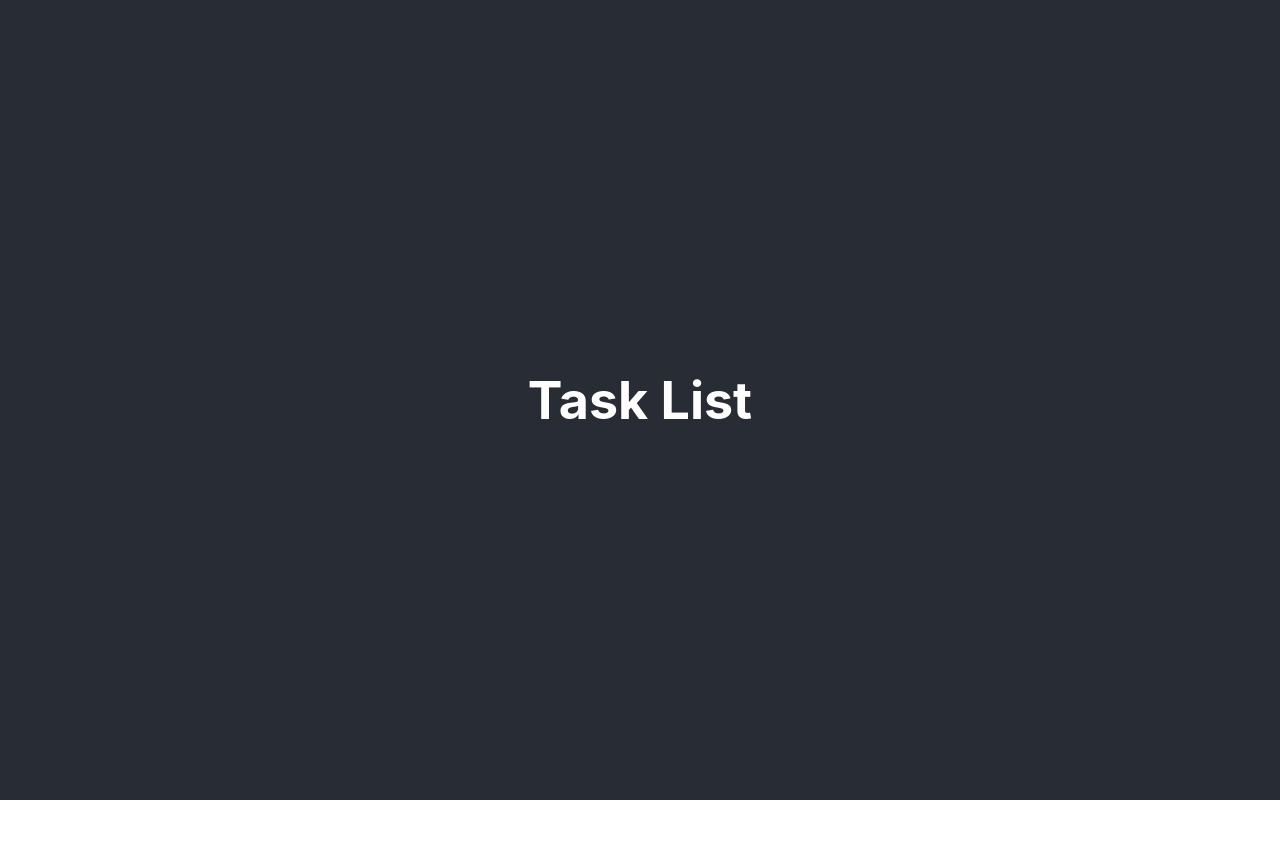
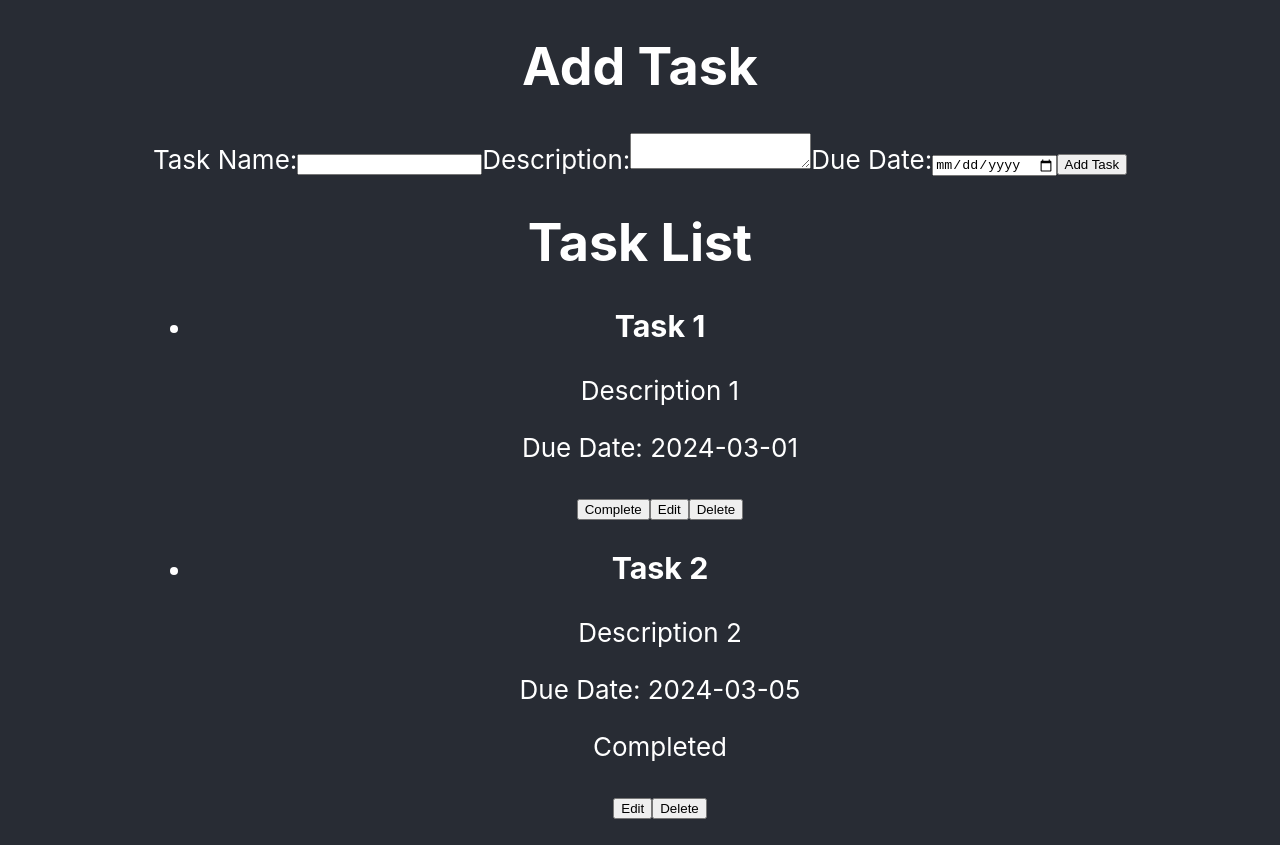
Before and after one commit to ceeygithub/task-manager, a React (Create React App) app: page / in a window 1280 px wide. Before the commit the page ends 800 px from the top, so only its background shows below. Built offline with nearby package versions, Linux system fonts and the light colour scheme.

Commit message:
second commit

```diff
--- a/src/App.css
+++ b/src/App.css
@@ -1,38 +1,12 @@
+
 .App {
-  text-align: center;
-}
-
-/* .App-logo {
-  height: 40vmin;
-  pointer-events: none;
-} */
-
-@media (prefers-reduced-motion: no-preference) {
-  .App-logo {
-    animation: App-logo-spin infinite 20s linear;
-  }
-}
-
-.App-header {
   background-color: #282c34;
   min-height: 100vh;
   display: flex;
+    text-align: center;
   flex-direction: column;
   align-items: center;
   justify-content: center;
   font-size: calc(10px + 2vmin);
   color: white;
 }
-
-.App-link {
-  color: #61dafb;
-}
-
-@keyframes App-logo-spin {
-  from {
-    transform: rotate(0deg);
-  }
-  to {
-    transform: rotate(360deg);
-  }
-}
--- a/src/App.js
+++ b/src/App.js
@@ -5,9 +5,9 @@ import TaskManagerApp from './components/TaskManagerApp/TaskManagerApp';
 function App() {
   return (
     <div className="App">
-      <header className="App-header">
+
     <TaskManagerApp/>
-      </header>
+
     </div>
   );
 }
--- a/src/components/AddTaskForm/AddTaskForm.jsx
+++ b/src/components/AddTaskForm/AddTaskForm.jsx
@@ -1,6 +1,7 @@
 import React from 'react';
 import { useFormik } from 'formik';
 import * as Yup from 'yup';
+import  './AddTaskForm'
 // import { useHistory } from 'react-router-dom';
 import { useNavigate } from 'react-router-dom';
 
@@ -28,9 +29,9 @@ const AddTaskForm = ({ onAdd }) => {
   });
 
   return (
-    <div>
+    <div className='AddTaskForm '>
       <h1>Add Task</h1>
-      <form onSubmit={formik.handleSubmit}>
+      <form onSubmit={formik.handleSubmit} >
         <label>
           Task Name:
           <input
@@ -43,7 +44,7 @@ const AddTaskForm = ({ onAdd }) => {
         </label>
         {formik.touched.name && formik.errors.name && <div>{formik.errors.name}</div>}
 
-        <label>
+        <label >
           Description:
           <textarea
             name="description"
--- /dev/null
+++ b/src/components/AddTaskForm/Addtaskform.css
@@ -0,0 +1,68 @@
+
+
+/* General Form Styles */
+.AddTaskForm {
+    max-width: 400px;
+    margin: 0 auto;
+    padding: 20px;
+    background-color: #fff;
+    box-shadow: 0 0 10px rgba(0, 0, 0, 0.1);
+    border-radius: 8px;
+}
+
+.AddTaskForm h1 {
+    font-size: 24px;
+    margin-bottom: 20px;
+}
+
+.AddTaskForm form {
+    display: flex;
+    flex-direction: column;
+}
+
+.AddTaskForm label {
+    margin-bottom: 8px;
+}
+
+.AddTaskForm input,
+.AddTaskForm textarea,
+.AddTaskForm select {
+    width: 100%;
+    padding: 10px;
+    margin-bottom: 15px;
+    border: 1px solid #ccc;
+    border-radius: 4px;
+    box-sizing: border-box;
+}
+
+.AddTaskForm textarea {
+    resize: vertical;
+}
+
+.AddTaskForm button {
+    padding: 10px 15px;
+    background-color: #2ecc71;
+    color: #fff;
+    border: none;
+    border-radius: 4px;
+    cursor: pointer;
+    transition: background-color 0.3s;
+}
+
+.AddTaskForm button:hover {
+    background-color: #27ae60;
+}
+
+/* Error Message Styles */
+.AddTaskForm .error-message {
+    color: #e74c3c;
+    margin-top: 5px;
+    font-size: 14px;
+}
+
+/* Media Query for Small Screens */
+@media only screen and (max-width: 600px) {
+    .AddTaskForm {
+        max-width: 100%;
+    }
+}
--- a/src/components/TaskList/TaskList.jsx
+++ b/src/components/TaskList/TaskList.jsx
@@ -1,5 +1,5 @@
 import React from 'react';
-import TaskItem from '../TaskItem/TaskItem';
+import TaskItem from '../TaskItem/TaskItem'
 
 const TaskList = ({ tasks, onEdit, onDelete, onComplete }) => {
   return (
--- a/src/components/TaskManagerApp/TaskManagerApp.jsx
+++ b/src/components/TaskManagerApp/TaskManagerApp.jsx
@@ -5,7 +5,13 @@ import AddTaskForm from '../AddTaskForm/AddTaskForm';
 import EditTaskForm from '../EditTaskForm/EditTaskForm';
 
 const TaskManagerApp = () => {
-  const [tasks, setTasks] = useState([]);
+      // Initialize tasks state with sample data
+  const [tasks, setTasks] = useState([
+    { id: 1, name: 'Task 1', description: 'Description 1', dueDate: '2024-03-01', completed: false },
+    { id: 2, name: 'Task 2', description: 'Description 2', dueDate: '2024-03-05', completed: true },
+    // Add more tasks as needed
+  ]);
+
 
   useEffect(() => {
     // Load tasks from local storage on component mount
@@ -42,15 +48,20 @@ const TaskManagerApp = () => {
   };
 
   return (
-    <>
+
     <Router>
       <Routes>
-        <Route path="/" element={<TaskList tasks={tasks} onEdit={editTask} onDelete={deleteTask} onComplete={markTaskAsComplete} />} />
+
+         <Route path="/" element={<div>
+            <AddTaskForm onAdd={addTask} />
+        <TaskList tasks={tasks} onEdit={editTask} onDelete={deleteTask} onComplete={markTaskAsComplete} />
+
+      </div>} />
         <Route path="/add-task" element={<AddTaskForm onAdd={addTask} />} />
         <Route path="/edit-task/:taskId" element={<EditTaskForm onEdit={editTask} tasks={tasks} />} />
       </Routes>
     </Router>
-    </>
+
   );
 };
 
```
